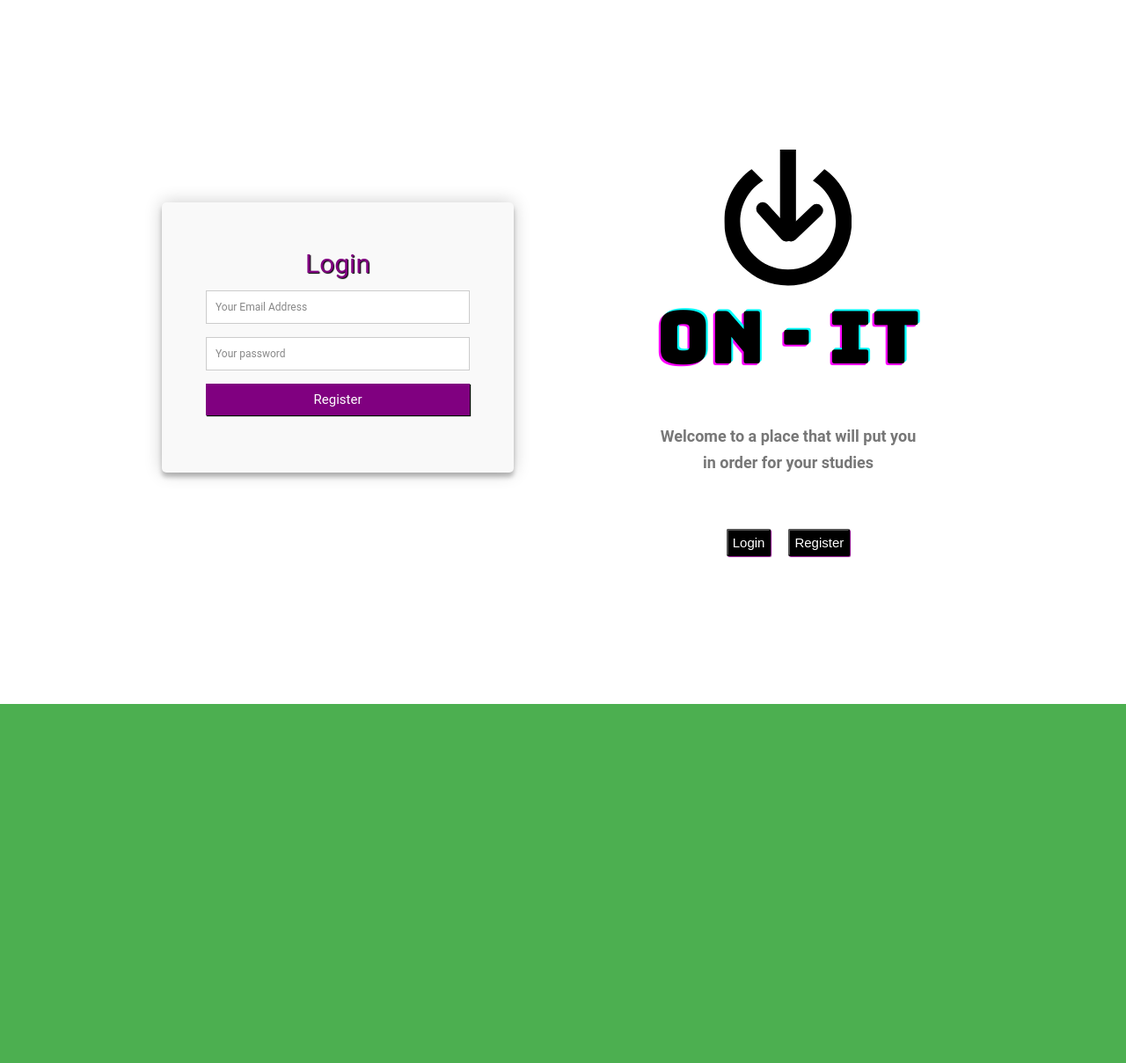
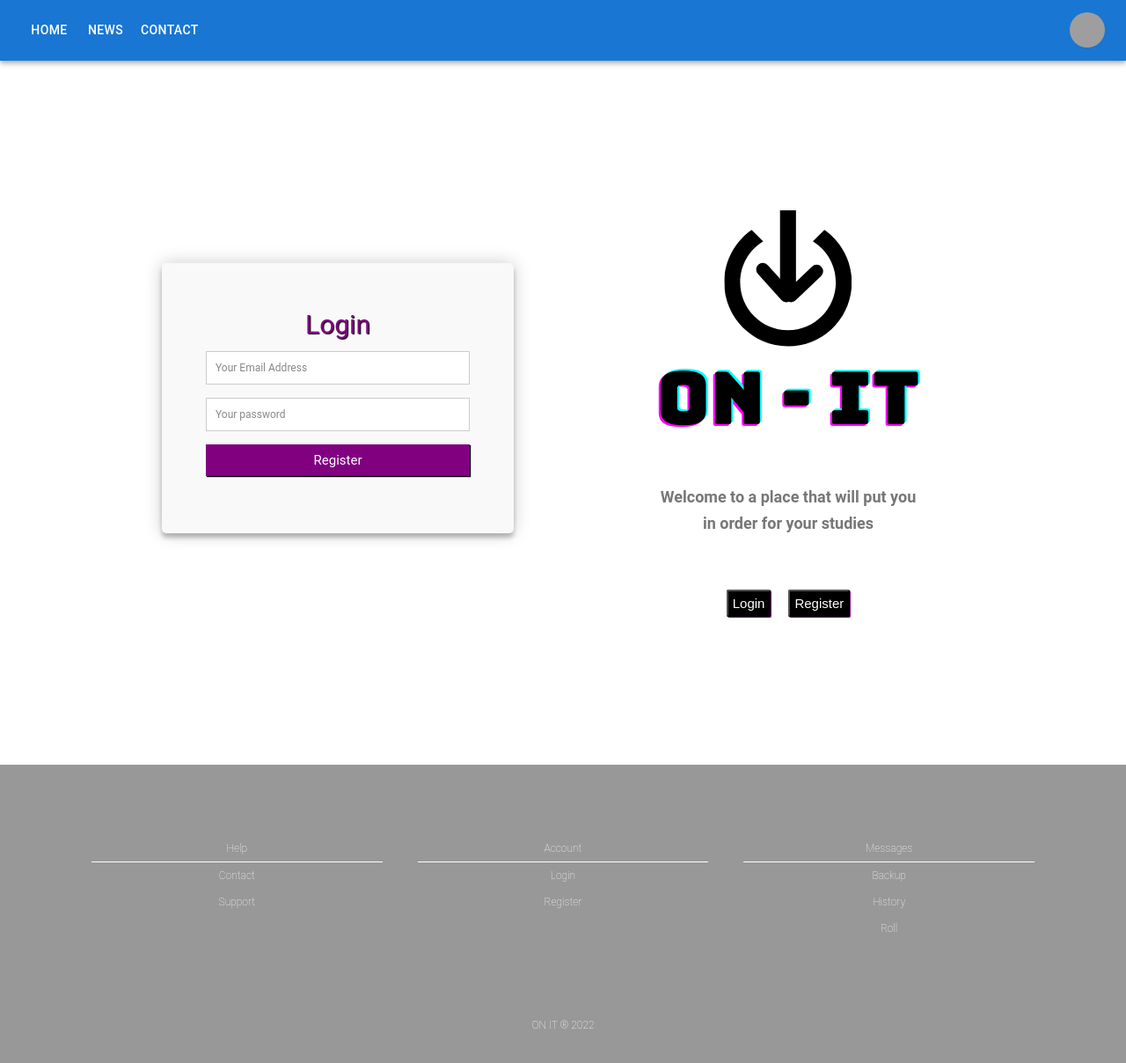
Before and after one commit to JacobShiber/On-It-project, a React (Create React App) app in the folder client/: page / in a window 1280 px wide. Shown: the top 1208 px of the page at 88% size. Before the commit the page ends 800 px from the top, so only its background shows below. Built offline with nearby package versions, Linux system fonts and the light colour scheme; grey boxes are pictures that could not be loaded; the HTML template or start-up script is replaced by a standard one.

Commit message:
footer navbar

```diff
--- a/client/package.json
+++ b/client/package.json
@@ -5,6 +5,8 @@
   "dependencies": {
     "@emotion/react": "^11.8.1",
     "@emotion/styled": "^11.8.1",
+    "@material-ui/core": "^4.12.3",
+    "@mui/icons-material": "^5.5.0",
     "@mui/material": "^5.5.0",
     "@testing-library/jest-dom": "^5.16.2",
     "@testing-library/react": "^11.2.7",
--- a/client/src/App.js
+++ b/client/src/App.js
@@ -4,18 +4,25 @@ import PageRouting from './components/Routing/PageRouting';
 import AdminRegister from './components/features/register/admin-register-component';
 import Login from './components/features/login/login-component';
 import MainRegister from './components/features/register/main-register-component';
-import {UsersContextProvider} from './context/users-context/users-context';
+import { UsersContextProvider } from './context/users-context/users-context';
+import ResponsiveAppBar from './components/features/navbar/navbar-component';
+import Footer from './components/features/footer/footer-component';
 
 
 function App() {
   return (
     <div className="App">
       <header className="App-header">
+
         <UsersContextProvider>
-          <PageRouting/>
+
+          <ResponsiveAppBar />
+          <PageRouting />
           {/* <MainRegister/>
           <Login /> */}
+
         </UsersContextProvider>
+        <Footer />
       </header>
     </div>
   );
--- a/client/src/components/Routing/PageRouting.js
+++ b/client/src/components/Routing/PageRouting.js
@@ -1,4 +1,4 @@
-import React,{useContext} from "react";
+import React, { useContext } from "react";
 import { BrowserRouter, Route, Routes } from "react-router-dom";
 import Login from "../features/login/login-component";
 // import Register from "../features/register/register-component";
@@ -6,7 +6,8 @@ import Home from "../pages/home/home-component";
 import LoginPage from "../pages/login/loginPage-component";
 
 
-const PageRouting=()=> {
+
+const PageRouting = () => {
   return (
     <div>
       <BrowserRouter>
--- /dev/null
+++ b/client/src/components/features/footer/footer-component.jsx
@@ -0,0 +1,79 @@
+// import React from 'react'
+
+// export default function footer-component() {
+//     return (
+//         <div>footer-component</div>
+//     )
+// }
+
+
+import Container from '@material-ui/core/Container';
+import Grid from '@material-ui/core/Grid';
+import Box from '@material-ui/core/Box';
+import Link from '@material-ui/core/Link';
+
+export default function Footer() {
+  return (
+    <footer>
+      <Box
+        px={{ xs: 3, sm: 10 }}
+        py={{ xs: 5, sm: 10 }}
+        bgcolor="#989898"
+        color="white"
+      >
+        <Container maxWidth="lg">
+          <Grid container spacing={5}>
+            <Grid item xs={12} sm={4}>
+              <Box borderBottom={1}>Help</Box>
+              <Box>
+                <Link href="/" color="inherit">
+                  Contact
+                </Link>
+              </Box>
+              <Box>
+                <Link href="/" color="inherit">
+                  Support
+                </Link>
+              </Box>
+
+            </Grid>
+            <Grid item xs={12} sm={4}>
+              <Box borderBottom={1}>Account</Box>
+              <Box>
+                <Link href="/" color="inherit">
+                  Login
+                </Link>
+              </Box>
+              <Box>
+                <Link href="/" color="inherit">
+                  Register
+                </Link>
+              </Box>
+            </Grid>
+            <Grid item xs={12} sm={4}>
+              <Box borderBottom={1}>Messages</Box>
+              <Box>
+                <Link href="/" color="inherit">
+                  Backup
+                </Link>
+              </Box>
+              <Box>
+                <Link href="/" color="inherit">
+                  History
+                </Link>
+              </Box>
+              <Box>
+                <Link href="/" color="inherit">
+                  Roll
+                </Link>
+              </Box>
+            </Grid>
+          </Grid>
+          <Box textAlign="center" pt={{ xs: 5, sm: 10 }} pb={{ xs: 5, sm: 0 }}>
+            ON IT &reg; {new Date().getFullYear()}
+          </Box>
+        </Container>
+      </Box>
+    </footer>
+  );
+}
--- /dev/null
+++ b/client/src/components/features/navbar/navbar-component.jsx
@@ -0,0 +1,140 @@
+import * as React from 'react';
+import AppBar from '@mui/material/AppBar';
+import Box from '@mui/material/Box';
+import Toolbar from '@mui/material/Toolbar';
+import IconButton from '@mui/material/IconButton';
+import Typography from '@mui/material/Typography';
+import Menu from '@mui/material/Menu';
+import MenuIcon from '@mui/icons-material/Menu';
+import Container from '@mui/material/Container';
+import Avatar from '@mui/material/Avatar';
+import Button from '@mui/material/Button';
+import Tooltip from '@mui/material/Tooltip';
+import MenuItem from '@mui/material/MenuItem';
+
+const pages = ['Home', 'news', 'contact'];
+const settings = ['Profile', 'Account', 'Dashboard', 'Logout'];
+
+const ResponsiveAppBar = () => {
+  const [anchorElNav, setAnchorElNav] = React.useState(null);
+  const [anchorElUser, setAnchorElUser] = React.useState(null);
+
+  const handleOpenNavMenu = (event) => {
+    setAnchorElNav(event.currentTarget);
+  };
+  const handleOpenUserMenu = (event) => {
+    setAnchorElUser(event.currentTarget);
+  };
+  const handleCloseNavMenu = () => {
+    setAnchorElNav(null);
+  };
+  const handleCloseUserMenu = () => {
+    setAnchorElUser(null);
+  };
+
+  return (
+    <AppBar position="static" className='navbar'>
+      <Container maxWidth="xl">
+        <Toolbar disableGutters>
+          <Typography
+            variant="h6"
+            noWrap
+            component="div"
+            sx={{ mr: 2, display: { xs: 'none', md: 'flex' } }}
+          >
+          </Typography>
+          <Box sx={{ flexGrow: 1, display: { xs: 'flex', md: 'none' } }}>
+            <IconButton
+              size="large"
+              aria-label="account of current user"
+              aria-controls="menu-appbar"
+              aria-haspopup="true"
+              onClick={handleOpenNavMenu}
+              color="inherit"
+            >
+              <MenuIcon />
+            </IconButton>
+            <Menu
+              id="menu-appbar"
+              anchorEl={anchorElNav}
+              anchorOrigin={{
+                vertical: 'bottom',
+                horizontal: 'left',
+              }}
+              keepMounted
+              transformOrigin={{
+                vertical: 'top',
+                horizontal: 'left',
+
+              }}
+
+              open={Boolean(anchorElNav)}
+              onClose={handleCloseNavMenu}
+              sx={{
+                display: { xs: 'block', md: 'none' },
+              }}
+
+            >
+
+              {pages.map((page) => (
+                <MenuItem key={page} onClick={handleCloseNavMenu}>
+                  <Typography textAlign="center">{page}</Typography>
+                </MenuItem>
+              ))}
+            </Menu>
+          </Box>
+          <Typography
+            variant="h6"
+            noWrap
+            component="div"
+            sx={{ flexGrow: 1, display: { xs: 'flex', md: 'none' } }}
+          >
+            LOGO
+          </Typography>
+          <Box sx={{ flexGrow: 1, display: { xs: 'none', md: 'flex' } }}>
+            {pages.map((page) => (
+              <Button
+                key={page}
+                onClick={handleCloseNavMenu}
+                sx={{ my: 2, color: 'white', display: 'block' }}
+              >
+                {page}
+              </Button>
+            ))}
+          </Box>
+
+          <Box sx={{ flexGrow: 0 }}>
+            <Tooltip title="Open settings">
+              <IconButton onClick={handleOpenUserMenu} sx={{ p: 0 }}>
+                <Avatar alt="Remy Sharp" src="/static/images/avatar/2.jpg" />
+              </IconButton>
+            </Tooltip>
+            <Menu
+              sx={{ mt: '45px' }}
+              id="menu-appbar"
+              anchorEl={anchorElUser}
+              anchorOrigin={{
+                vertical: 'top',
+                horizontal: 'right',
+              }}
+              keepMounted
+              transformOrigin={{
+                vertical: 'top',
+                horizontal: 'right',
+              }}
+              open={Boolean(anchorElUser)}
+              onClose={handleCloseUserMenu}
+            >
+              {settings.map((setting) => (
+                <MenuItem key={setting} onClick={handleCloseUserMenu}>
+                  <Typography textAlign="center">{setting}</Typography>
+                </MenuItem>
+              ))}
+            </Menu>
+          </Box>
+        </Toolbar>
+      </Container>
+    </AppBar>
+  );
+};
+export default ResponsiveAppBar;
```
Also changed, not shown: client/src/components/features/login/login-component.jsx (+5 -5 lines), 1 other file (tests, documents, lock files or other folders). Lines whose indentation alone changed are shown as unchanged.
